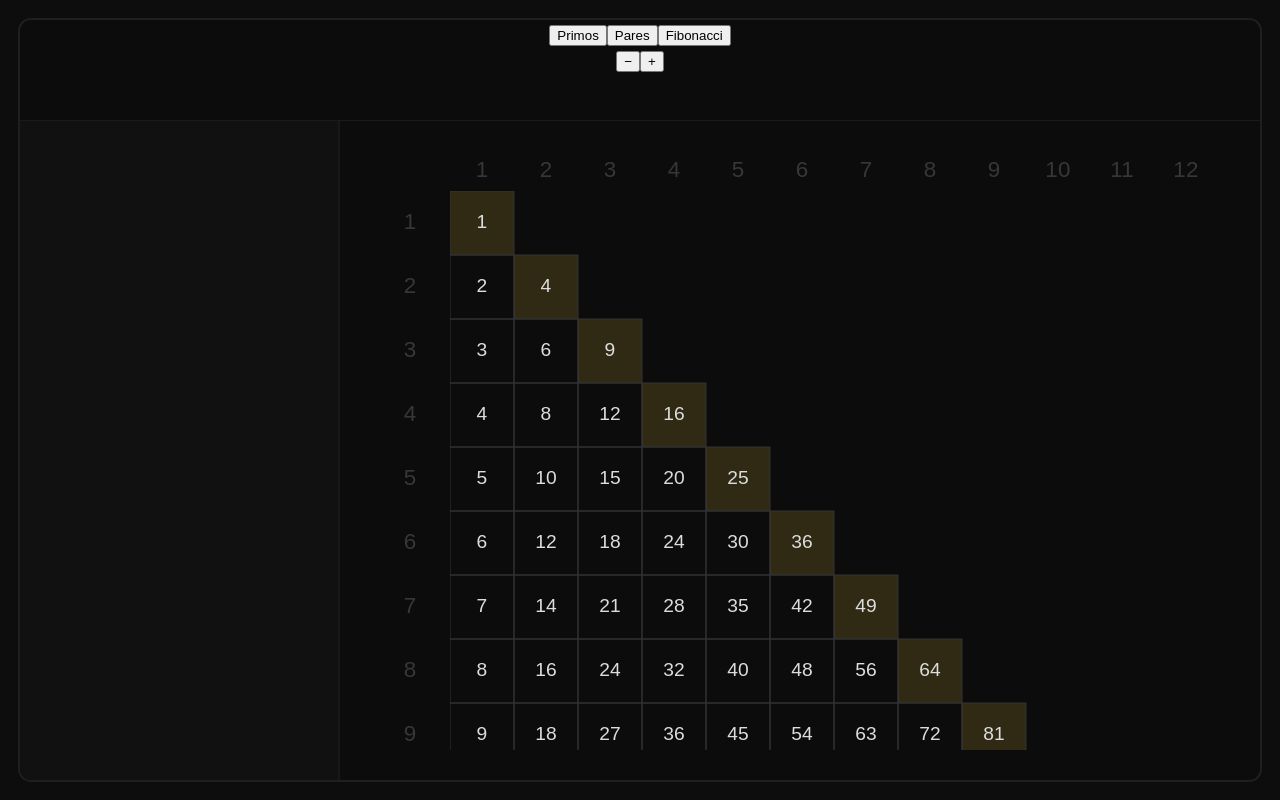
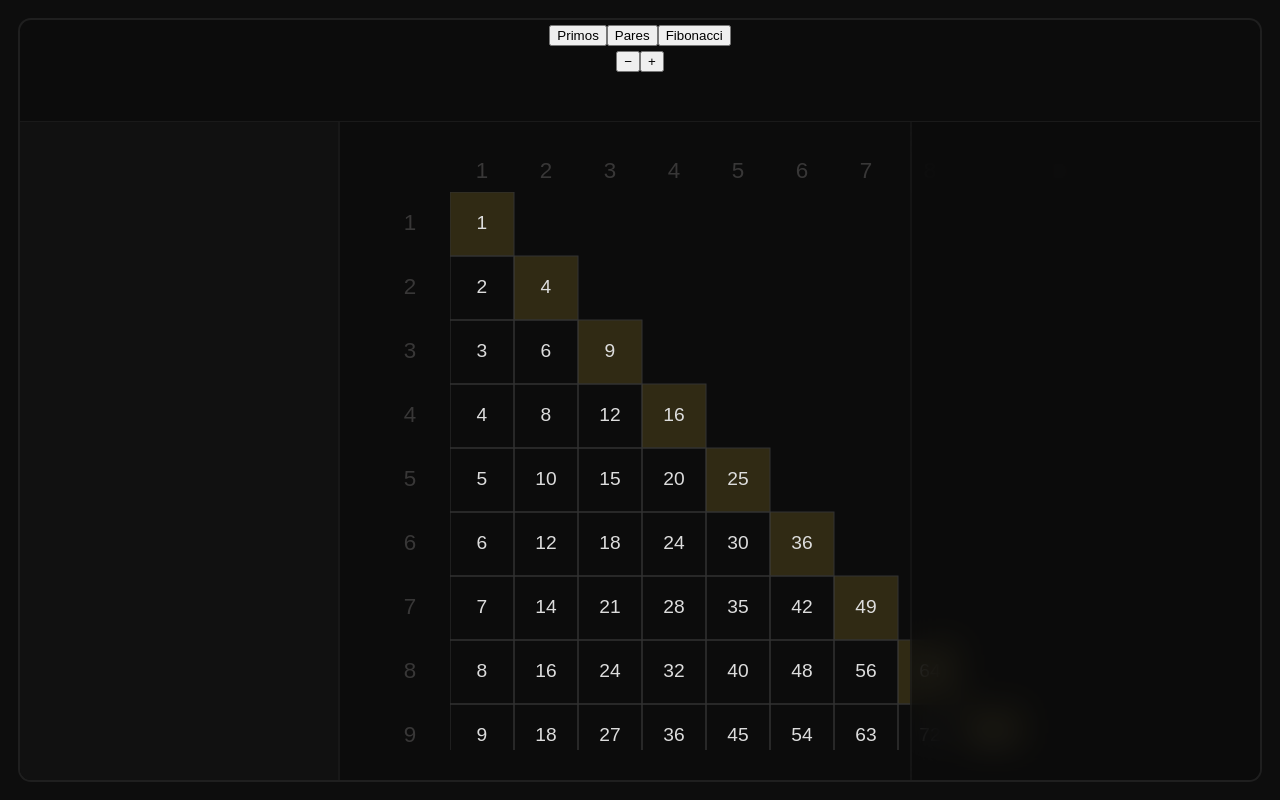
Before and after one commit to DiegoMaioneVallarino/product_table_explorer, a React (Vite) app: page / in a window 1280 px wide. Built offline with nearby package versions, Linux system fonts and the light colour scheme.

Commit message:
actualizando

```diff
--- a/src/components/Toolbar/Toolbar.css
+++ b/src/components/Toolbar/Toolbar.css
@@ -1,4 +1,4 @@
 .toolbar {
-    height: 100px;
+    height: 101px;
     border-bottom: 1.5px solid #ffffff0f;
 }
--- a/src/components/Toolbar/Toolbar.tsx
+++ b/src/components/Toolbar/Toolbar.tsx
@@ -3,6 +3,8 @@ import './Toolbar.css';
 function Toolbar() {
   return (
     <header className="toolbar">
+     <div className="tittleArea" />
+
       <button>Primos</button>
       <button>Pares</button>
       <button>Fibonacci</button>
--- a/src/components/Workspace/Workspace.css
+++ b/src/components/Workspace/Workspace.css
@@ -4,7 +4,16 @@
     position: relative;
 
 }
-
+.overWorkspace {
+    background: #0c0c0cba;
+    right: 0;
+    width: 350px;
+    position: absolute;
+    z-index: 22;
+    height: 100%;
+    backdrop-filter: blur(16px);
+    box-shadow: inset 2px 0 0 0px #ffffff0a;
+}
 .innerWorkspace {
     position: absolute;
     top: 30px;
--- a/src/components/Workspace/Workspace.tsx
+++ b/src/components/Workspace/Workspace.tsx
@@ -16,7 +16,8 @@ function Workspace() {
         []
     );
     return (
-        <div className="workspace">
+    <div className="workspace">
+        <div className="overWorkspace"></div>
         <div className="innerWorkspace" >
             <div className="corner" />
 
```
